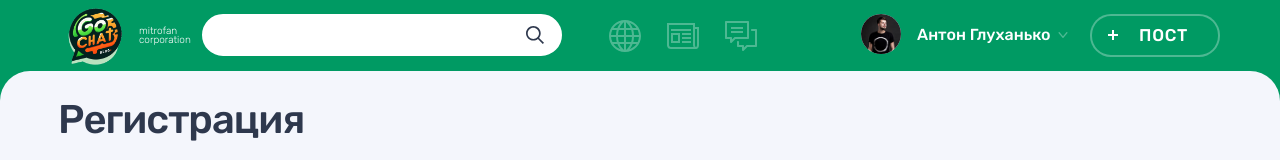
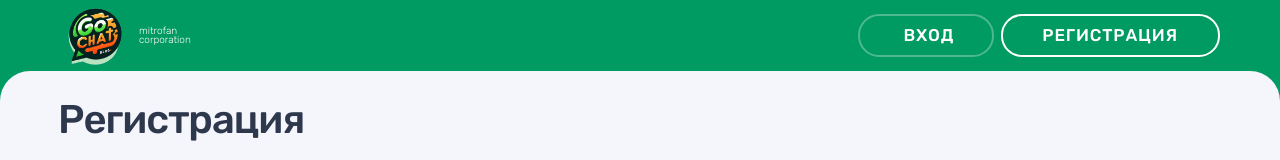
Before and after one commit to Mitrofanna/mitrofan-corporation, a React (Vite) app: page /registration in a window 1280 px wide. Shown: the top 160 px of the page. Built offline with nearby package versions, Linux system fonts and the light colour scheme.

Commit message:
условный рендер хэдера

```diff
--- a/markup/registration.html
+++ b/markup/registration.html
@@ -198,7 +198,6 @@
           <a class="footer__copyright-link" href="https://htmlacademy.ru">
             <span>Разработано Mitrofan corporation</span>
             <svg class="footer__copyright-logo" width="27" height="34">
-              <!-- <use xlink:href="#icon-htmlacademy"></use> -->
             </svg>
           </a>
         </div>
--- a/src/components/header.tsx
+++ b/src/components/header.tsx
@@ -1,6 +1,10 @@
 import { Link, NavLink } from "react-router-dom";
 
-function Header(): JSX.Element {
+type THeader = {
+  isAuthorized: boolean;
+}
+
+function Header({isAuthorized = false}: THeader): JSX.Element {
     return (
       <header className="header">
       <div className="header__wrapper container">
@@ -12,7 +16,8 @@ function Header(): JSX.Element {
             mitrofan corporation
           </p>
         </div>
-        <form className="header__search-form form" action="#" method="get">
+        {isAuthorized ?
+        (<><form className="header__search-form form" action="#" method="get">
               <div className="header__search">
                 <label className="visually-hidden">Поиск</label>
                 <input className="header__search-input form__input" type="search" />
@@ -23,8 +28,7 @@ function Header(): JSX.Element {
                   <span className="visually-hidden">Начать поиск</span>
                 </button>
               </div>
-        </form>
-        <div className="header__nav-wrapper">
+            </form><div className="header__nav-wrapper">
                 <nav className="header__nav">
                   <ul className="header__my-nav">
                     <li className="header__my-page header__my-page--popular">
@@ -90,7 +94,16 @@ function Header(): JSX.Element {
                     </li>
                   </ul>
                 </nav>
-        </div>
+              </div></>): (
+                <ul className="header__user-nav header__login">
+                <li className="header__authorization">
+                  <a className="header__user-button header__authorization-button button" href="login.html">Вход</a>
+                </li>
+                <li>
+                  <a className="header__user-button header__user-button--active header__register-button button">Регистрация</a>
+                </li>
+              </ul>
+              )}
       </div>
     </header>
     );
```
Also changed, not shown: public/css/main.css. Lines whose indentation alone changed are shown as unchanged.
